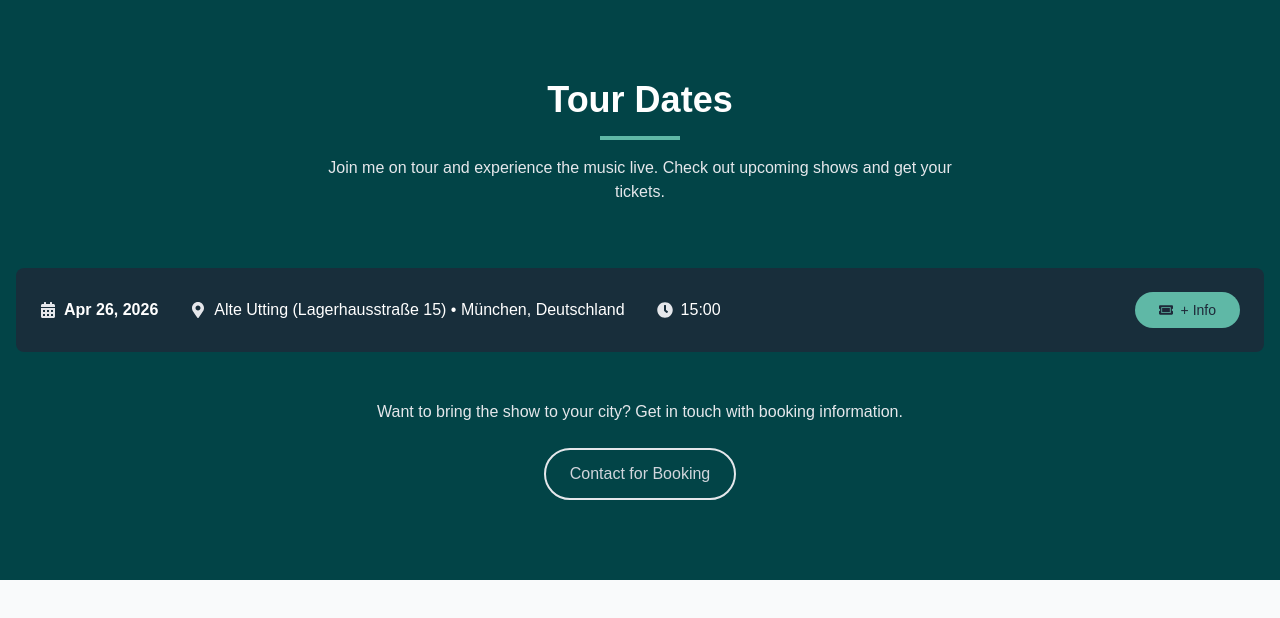
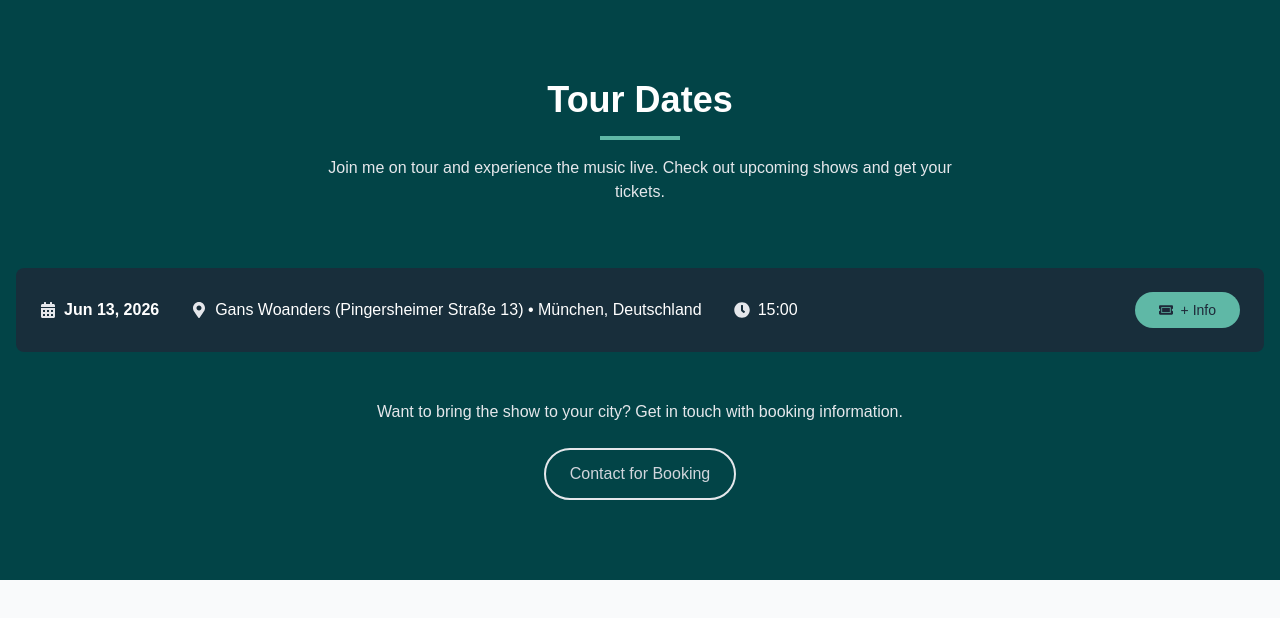
Before and after one commit to cristianmilesi/tatamilesiweb, a React (Vite) app: page / in a window 1280 px wide. Shown: the part 2706-3324 px from the top of the page. Built offline with nearby package versions, Linux system fonts and the light colour scheme; a web font is replaced by a local one.

Commit message:
Cambio de fecha

```diff
--- a/src/assets/data/tour-dates.ts
+++ b/src/assets/data/tour-dates.ts
@@ -13,12 +13,12 @@ export interface TourDate {
 export const tourDates: TourDate[] = [
   {
     id: 1,
-    date: "2026-04-26", // Formato ISO para facilitar la internacionalización
-    venue: "Alte Utting (Lagerhausstraße 15)",
+    date: "2026-06-13", // Formato ISO para facilitar la internacionalización
+    venue: "Gans Woanders (Pingersheimer Straße 13)",
     city: "München",
     country: "Deutschland",
     time: "15:00",
-    ticketUrl: "https://www.instagram.com/alteutting/",
+    ticketUrl: "https://www.instagram.com/gans_woanders/",
     soldOut: false,
   },
   // {
```
